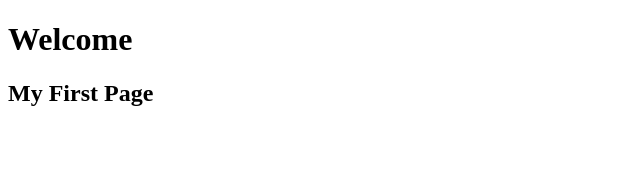
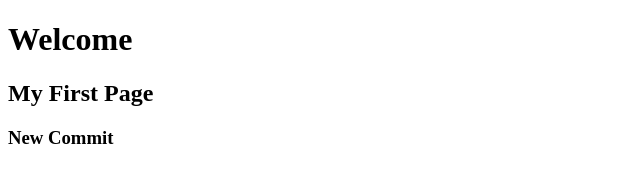
Before and after one commit to moorthid2023/old-portfolio, a plain HTML site: page index.html in a window 1280 px wide. Shown: the whole page, without its empty margins (0-640 px from the left). Drawn offline with Linux system fonts and the light colour scheme.

Commit message:
Update index.html

```diff
--- a/index.html
+++ b/index.html
@@ -9,5 +9,6 @@
 <body>
     <h1>Welcome</h1>
     <h2>My First Page</h2>
+    <h3>New Commit</h3>
 </body>
 </html>
```
